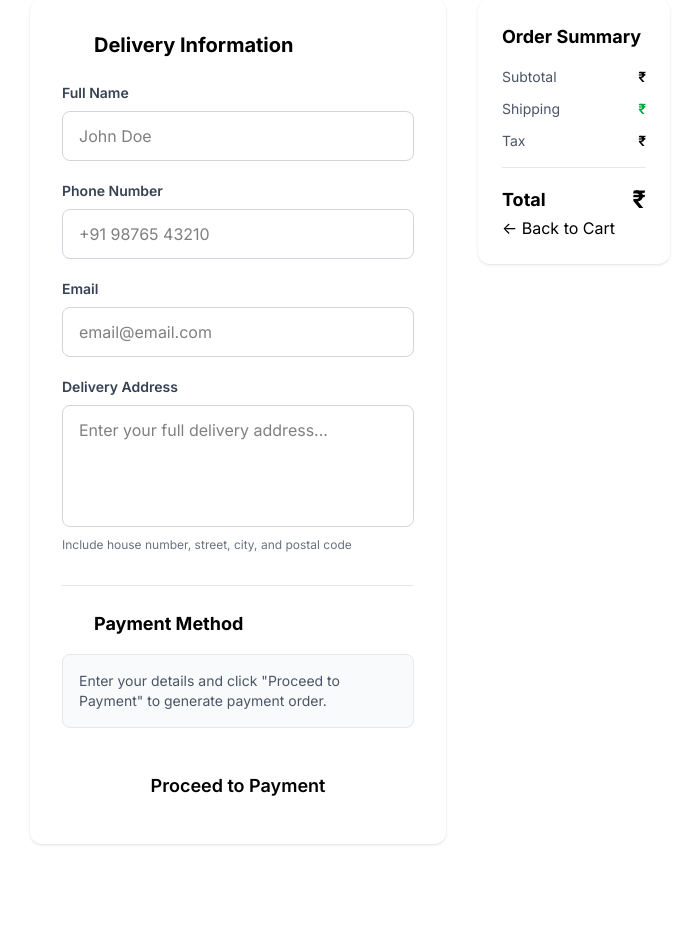
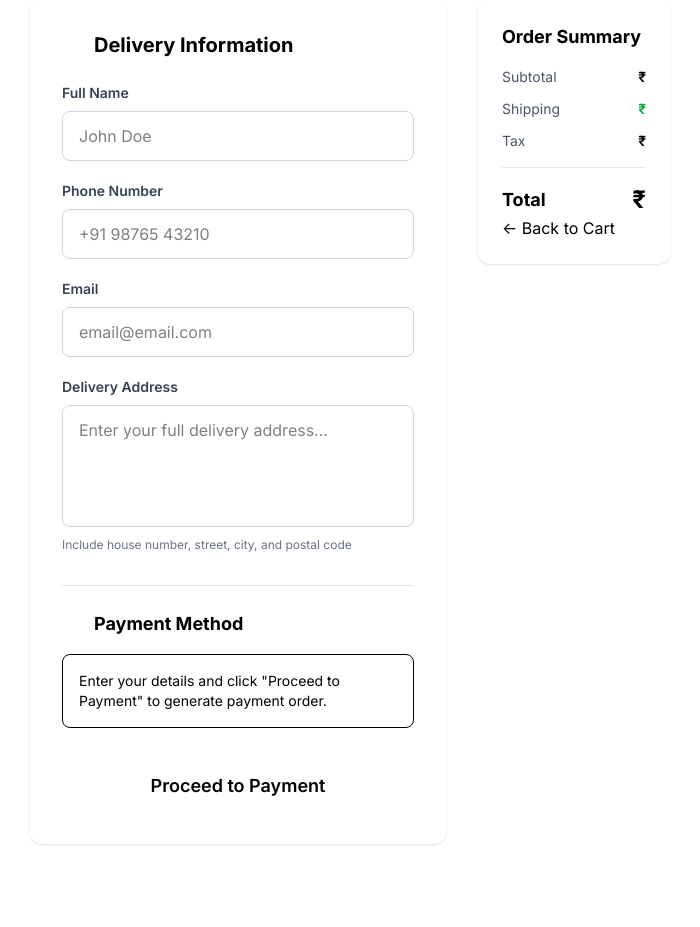
Before and after one commit to RohitRajvaidya5/E-Commerce-Project, a Django app: template products/templates/products/checkout.html in a window 1280 px wide. Shown: the part 249-1176 px from the top of the page, without its empty margins (290-990 px from the left). Run offline with Django 5.2, Linux system fonts and the light colour scheme; the template is opened without the code that fills it, so the values that code supplies are empty; some libraries are stand-ins or nearby versions.

Commit message:
some modifications

```diff
--- a/products/templates/products/checkout.html
+++ b/products/templates/products/checkout.html
@@ -97,9 +97,12 @@
             <script src="https://checkout.razorpay.com/v1/checkout.js"></script>
 
             {% else %}
-            <div class="bg-gray-50 rounded-lg p-4 border border-gray-200">
-              <p class="text-gray-600 text-sm">Enter your details and click "Proceed to Payment" to generate payment order.</p>
-            </div>
+            <div class="bg-base-200 rounded-lg p-4 border border-base-300">
+  <p class="text-base-content text-sm">
+    Enter your details and click "Proceed to Payment" to generate payment order.
+  </p>
+</div>
+
             {% endif %}
           </div>
 
--- a/products/templates/products/success.html
+++ b/products/templates/products/success.html
@@ -1,9 +1,10 @@
 {% extends "base.html" %}
 
 {% block content %}
-<div class="max-w-md mx-auto mt-20 text-center bg-white p-10 shadow-lg rounded-lg">
+<div class="max-w-md mx-auto mt-20 text-center bg-base-200 p-10 shadow-lg rounded-lg border border-base-300">
     <h1 class="text-3xl font-bold text-green-600 mb-4">Payment Successful!</h1>
-    <p class="text-gray-700 mb-6">Your order has been placed successfully.</p>
+
+    <p class="text-base-content/80 mb-6">Your order has been placed successfully.</p>
 
     <a href="{% url 'products' %}" class="btn btn-primary">
         Continue Shopping
--- a/products/views.py
+++ b/products/views.py
@@ -225,7 +225,7 @@
         send_order_email(
             to_email=email,
             subject="Order Confirmation",
-            message=f"Thank you {name}! Your order ID is {order.id}\nPayment: {order.payment_status}"
+            message=f"Thank you {name}! Your order ID is {order.id}\nPayment Amount : {order.total_price}\nPayment Status: {order.payment_status}"
         )
 
         # Empty cart
```
